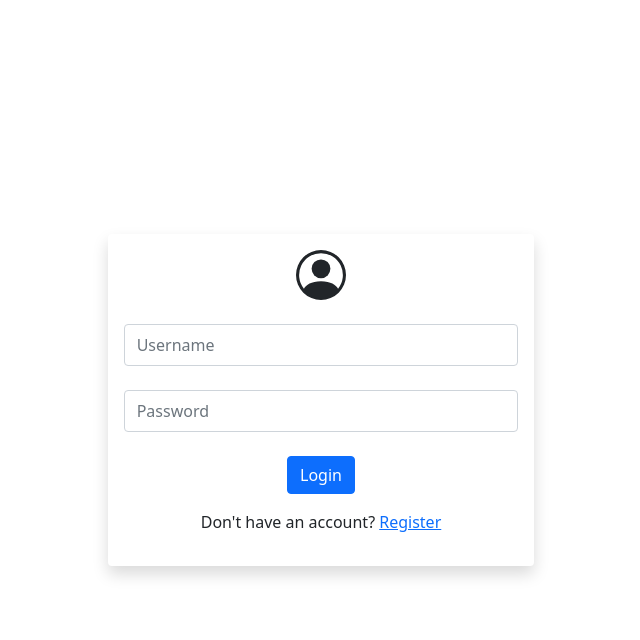
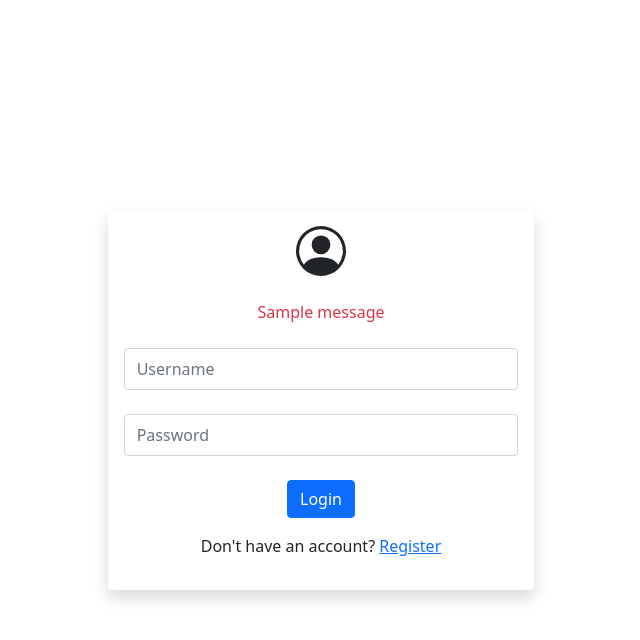
Before and after one commit to BerkleySitterson/ITSC4155_MDSp24_Group2, a Django app: page /login/ in a window 1280 px wide. Shown: the top 640 px of the page, without its empty margins (319-959 px from the left). Run offline with Django 5.2, Linux system fonts and the light colour scheme; tables that the repository leaves empty hold one stand-in row (values such as "Sample post"); one stand-in notice (Sample message) is shown.

Commit message:
created login error message

```diff
--- a/config/settings.py
+++ b/config/settings.py
@@ -129,3 +129,4 @@ STATICFILES_DIRS = [
 # https://docs.djangoproject.com/en/5.0/ref/settings/#default-auto-field
 
 DEFAULT_AUTO_FIELD = 'django.db.models.BigAutoField'
+MESSAGE_STORAGE = 'django.contrib.messages.storage.session.SessionStorage'
--- a/src/templates/index.html
+++ b/src/templates/index.html
@@ -20,6 +20,15 @@
                     <path fill-rule="evenodd" d="M0 8a8 8 0 1 1 16 0A8 8 0 0 1 0 8zm8-7a7 7 0 0 0-5.468 11.37C3.242 11.226 4.805 10 8 10s4.757 1.225 5.468 2.37A7 7 0 0 0 8 1z" />
                 </svg>
             </div>
+            {% if messages %}
+            <div class="text-center mb-3">
+                <ul class="list-unstyled">
+                    {% for message in messages %}
+                    <li class="text-danger{% if message.tags %} {{ message.tags }}{% endif %}">{{ message }}</li>
+                    {% endfor %}
+                </ul>
+            </div>
+            {% endif %}
             <form class="mt-3" action="/login/" method="post">
                 {% csrf_token %}
                     <input type="username" name="username" id="username" class="form-control my-4 py-2" placeholder="Username" required/>
@@ -27,7 +36,6 @@
                     <div class="text-center mt-3">
                         <button type="submit" class="btn btn-primary">Login</button>
                     </div>
-                    <p class="text-center mt-3">{{error_message}}</p>
             </form>
             <p id="register-link" class="text-center mt-3">Don't have an account? <a href="/register/">Register</a></p>
             </div>
--- a/src/views.py
+++ b/src/views.py
@@ -2,6 +2,7 @@ from django.http import HttpResponse
 from django.views import View
 from django.shortcuts import render, redirect
 from .models import User
+from django.contrib import messages
 
 # This file is used to set up the views/routes for the application. This is where you define functions or classes that handle HTTP requests and return responses.
 
@@ -20,12 +21,17 @@ def clear(request):
     return render(request, 'library.html')
 
 def login(request):
-    username = request.POST.get('username')
-    password = request.POST.get('password')
-    if username is not None and password is not None:
-        user = User.objects.filter(username=username, password=password)
-        if user.exists():
+    if request.method == 'POST':
+        username = request.POST.get('username')
+        password = request.POST.get('password')
+        user = User.objects.filter(username=username, password=password).first()
+        if user:
+            # Authentication successful
             return redirect('home', username=username)
+        else:
+            # Authentication failed, display error message
+            messages.error(request, 'Invalid username or password. Please try again.')
+            return render(request, 'index.html')
     else:
         return render(request, 'index.html')
 
```
